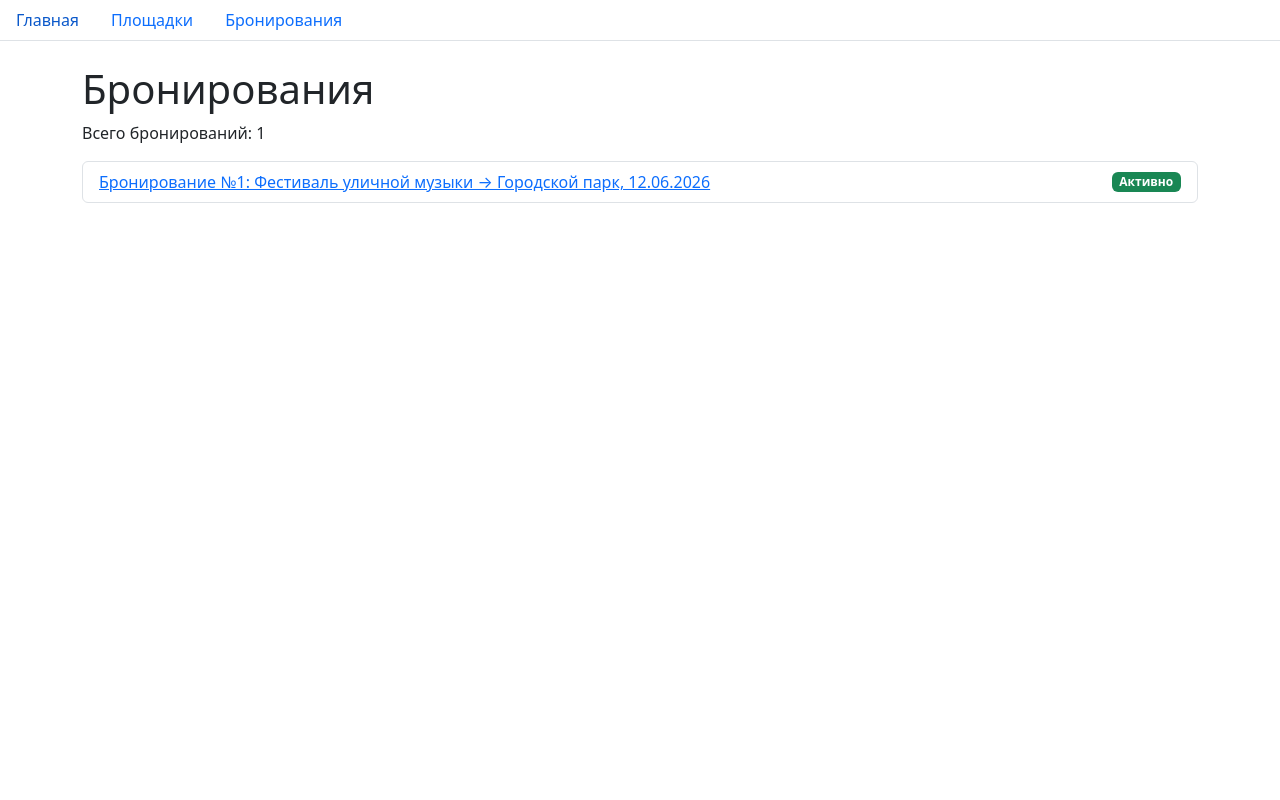
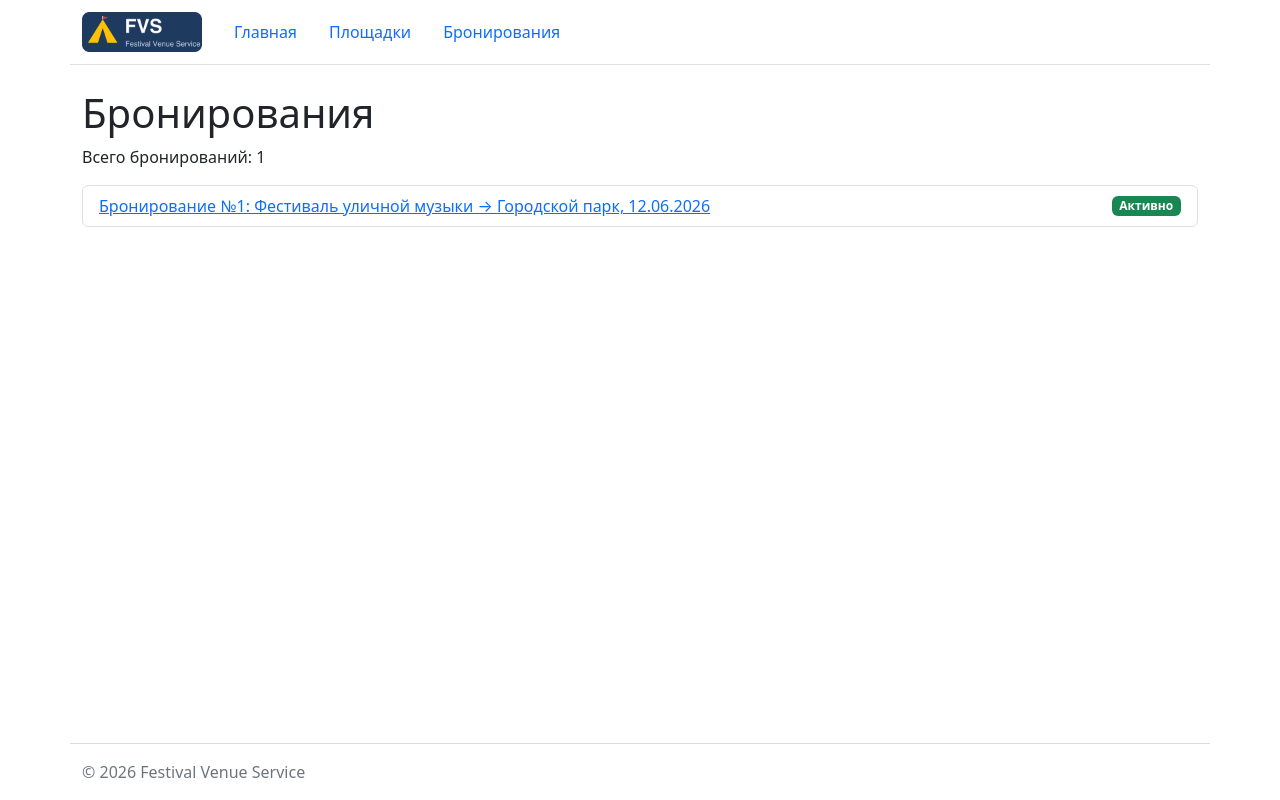
Before and after one commit to Mastertuz/festival-venue-service, a Django app: page /bookings/ in a window 1280 px wide. Run offline with Django 5.2, Linux system fonts and the light colour scheme.

Commit message:
PR6: add static files

```diff
--- /dev/null
+++ b/homepage/static/homepage/css/style.css
@@ -0,0 +1,38 @@
+body {
+    min-height: 100vh;
+    display: flex;
+    flex-direction: column;
+}
+
+main {
+    flex: 1;
+}
+
+.fvs-logo {
+    height: 40px;
+    width: auto;
+    margin: 0.75rem 0;
+}
+
+.venue-card {
+    padding: 0.25rem;
+    border: 1px solid #ddd;
+    border-radius: 8px;
+}
+
+.venue-card:hover {
+    box-shadow: 0 0.25rem 0.75rem rgba(31, 58, 95, 0.15);
+}
+
+.booking-status {
+    font-weight: 600;
+}
+
+.booking-status-cancelled {
+    text-decoration: line-through;
+}
+
+.site-footer {
+    color: #6c757d;
+    border-top: 1px solid #ddd;
+}
--- /dev/null
+++ b/homepage/static/homepage/js/main.js
@@ -0,0 +1,5 @@
+const yearElement = document.getElementById("current-year");
+
+if (yearElement) {
+    yearElement.textContent = new Date().getFullYear();
+}
--- a/templates/base.html
+++ b/templates/base.html
@@ -1,3 +1,4 @@
+{% load static %}
 <!DOCTYPE html>
 <html lang="ru">
 <head>
@@ -8,13 +9,33 @@
         rel="stylesheet"
         href="https://cdn.jsdelivr.net/npm/bootstrap@5.3.3/dist/css/bootstrap.min.css"
     >
+    <link
+        rel="stylesheet"
+        href="{% static 'homepage/css/style.css' %}"
+    >
 </head>
 <body>
-    {% include "includes/navigation.html" %}
+    <header class="container d-flex align-items-center gap-3 border-bottom mb-4">
+        <img
+            src="{% static 'homepage/img/logo.png' %}"
+            alt="Festival Venue Service"
+            class="fvs-logo"
+        >
+
+        {% include "includes/navigation.html" %}
+    </header>
 
     <main class="container">
         {% block content %}
         {% endblock %}
     </main>
+
+    <footer class="container site-footer mt-4 py-3">
+        <p class="mb-0">
+            © <span id="current-year"></span> Festival Venue Service
+        </p>
+    </footer>
+
+    <script src="{% static 'homepage/js/main.js' %}"></script>
 </body>
 </html>
--- a/templates/includes/navigation.html
+++ b/templates/includes/navigation.html
@@ -1,4 +1,4 @@
-<nav class="nav border-bottom mb-4">
+<nav class="nav">
     <a class="nav-link" href="{% url 'homepage:index' %}">Главная</a>
     <a class="nav-link" href="{% url 'venues:list' %}">Площадки</a>
     <a class="nav-link" href="{% url 'bookings:list' %}">Бронирования</a>
--- a/venues/templates/venues/includes/venue_card.html
+++ b/venues/templates/venues/includes/venue_card.html
@@ -1,4 +1,4 @@
-<article class="card mb-3">
+<article class="card venue-card mb-3">
     <div class="card-body">
         <h2 class="card-title h4">
             {{ venue.name|default:"Без названия" }}
```
Also changed, not shown: tests/test_static.py (added, +53 -0 lines), homepage/static/homepage/img/logo.png (added).
